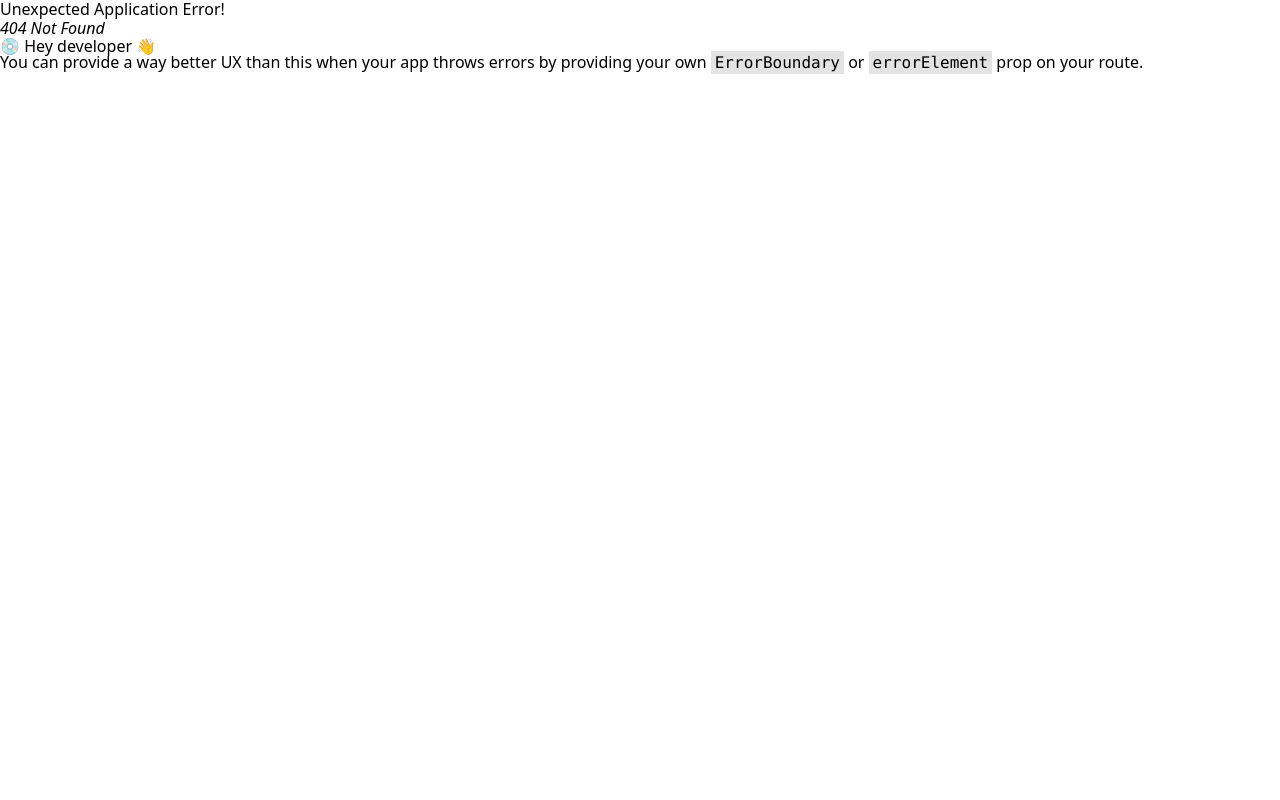
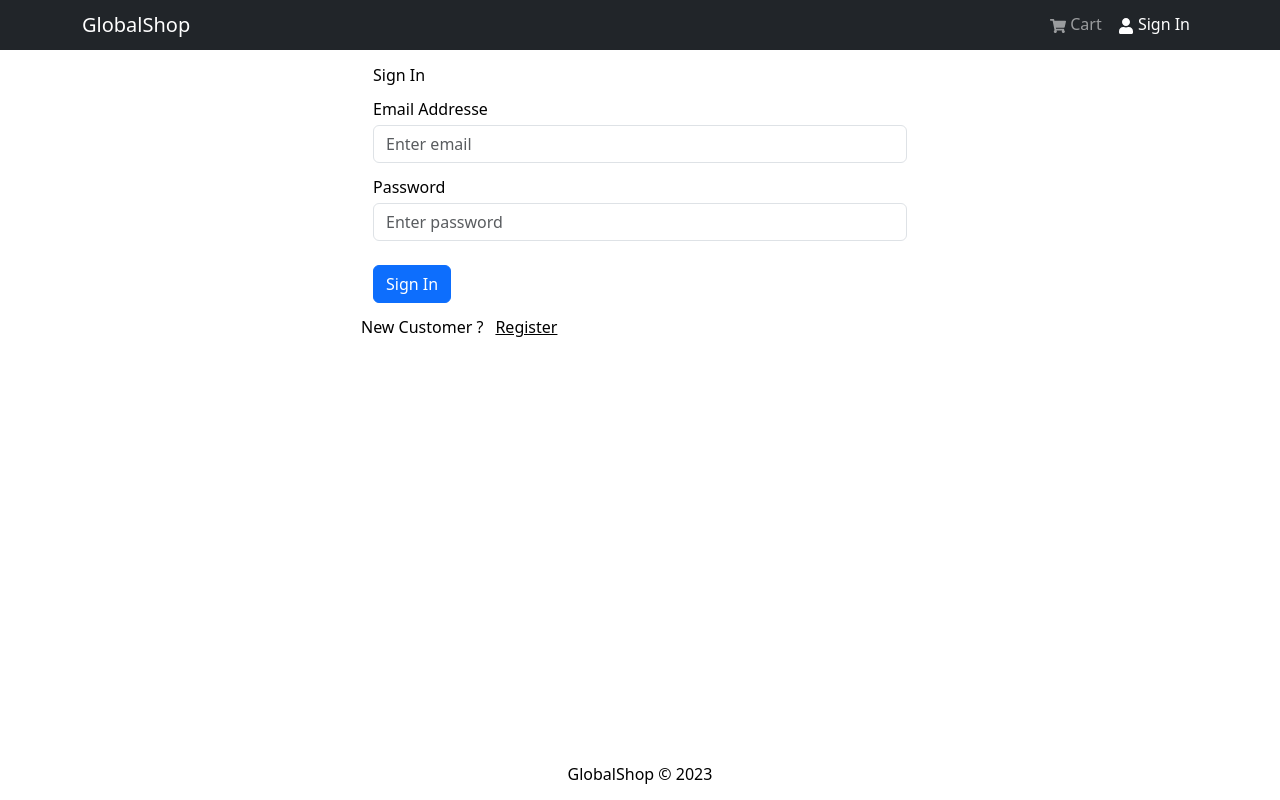
Before and after one commit to gervais-amoah/globalshop, a React (Create React App) app in the folder frontend/: page /login in a window 1280 px wide. Before the commit this address had no page. Built offline with nearby package versions, Linux system fonts and the light colour scheme.

Commit message:
Login Screen (static)

```diff
--- /dev/null
+++ b/frontend/src/components/FormContainer.jsx
@@ -0,0 +1,16 @@
+import React from "react";
+import { Col, Container, Row } from "react-bootstrap";
+
+function FormContainer({ children }) {
+  return (
+    <Container>
+      <Row className="justify-content-md-center">
+        <Col xs={12} md={6}>
+          {children}
+        </Col>
+      </Row>
+    </Container>
+  );
+}
+
+export default FormContainer;
--- a/frontend/src/index.css
+++ b/frontend/src/index.css
@@ -1,7 +1,6 @@
 main {
   min-height: calc(100vh - 100px);
 }
-
 .card-title {
   font-size: 1rem;
 }
@@ -25,6 +24,10 @@
 .underlined {
   text-decoration: underline;
 }
+.in-block {
+  display: inline-block;
+  width: fit-content;
+}
 
 .loader {
   position: absolute;
--- a/frontend/src/index.js
+++ b/frontend/src/index.js
@@ -19,6 +19,7 @@
 import { Provider } from "react-redux";
 import store from "./store";
 import CartScreen from "./screens/CartScreen";
+import LoginScreen from "./screens/LoginScreen";
 
 const route = createBrowserRouter(
   createRoutesFromElements(
@@ -26,6 +27,7 @@
       <Route index={true} path="/" element={<HomeScreen />} />
       <Route path="/product/:id" element={<ProductScreen />} />
       <Route path="/cart" element={<CartScreen />} />
+      <Route path="/login" element={<LoginScreen />} />
     </Route>
   )
 );
--- /dev/null
+++ b/frontend/src/screens/LoginScreen.jsx
@@ -0,0 +1,55 @@
+import React, { useState } from "react";
+import { Button, Form, Row } from "react-bootstrap";
+import { Link } from "react-router-dom";
+import FormContainer from "../components/FormContainer";
+
+function LoginScreen() {
+  const [email, setEmail] = useState("");
+  const [password, setPassword] = useState("");
+
+  function handleSubmit(e) {
+    e.preventDefault();
+    console.log("submit");
+  }
+
+  return (
+    <FormContainer>
+      <h1>Sign In</h1>
+
+      <Form onSubmit={handleSubmit}>
+        <Form.Group controlId="email" className="my-3">
+          <Form.Label>Email Addresse</Form.Label>
+          <Form.Control
+            type="email"
+            placeholder="Enter email"
+            value={email}
+            onChange={(e) => setEmail(e.target.value)}
+          />
+        </Form.Group>
+
+        <Form.Group controlId="password" className="my-3">
+          <Form.Label>Password</Form.Label>
+          <Form.Control
+            type="password"
+            placeholder="Enter password"
+            value={password}
+            onChange={(e) => setPassword(e.target.value)}
+          />
+        </Form.Group>
+
+        <Button type="submit" variant="primary" className="mt-2">
+          Sign In
+        </Button>
+      </Form>
+
+      <Row className="py-3">
+        New Customer ?{" "}
+        <Link to="/register" className="in-block underlined">
+          Register
+        </Link>
+      </Row>
+    </FormContainer>
+  );
+}
+
+export default LoginScreen;
```
